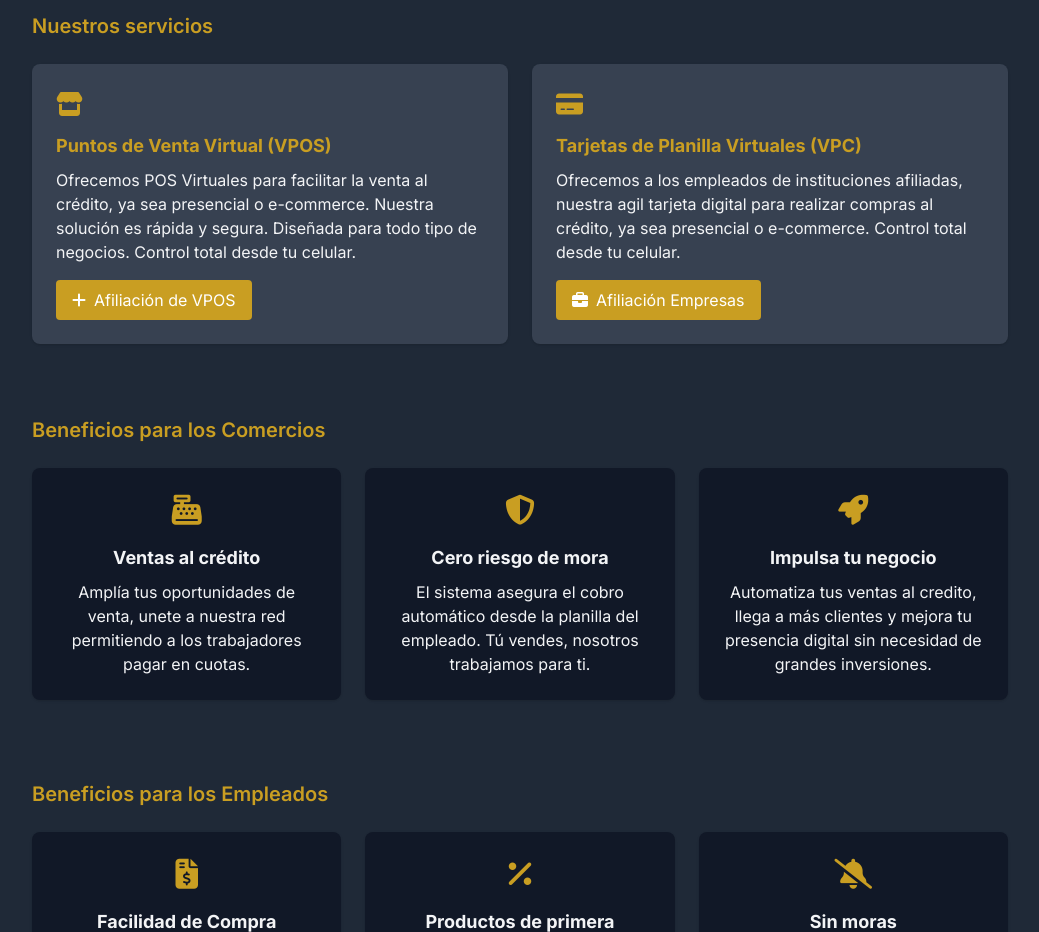
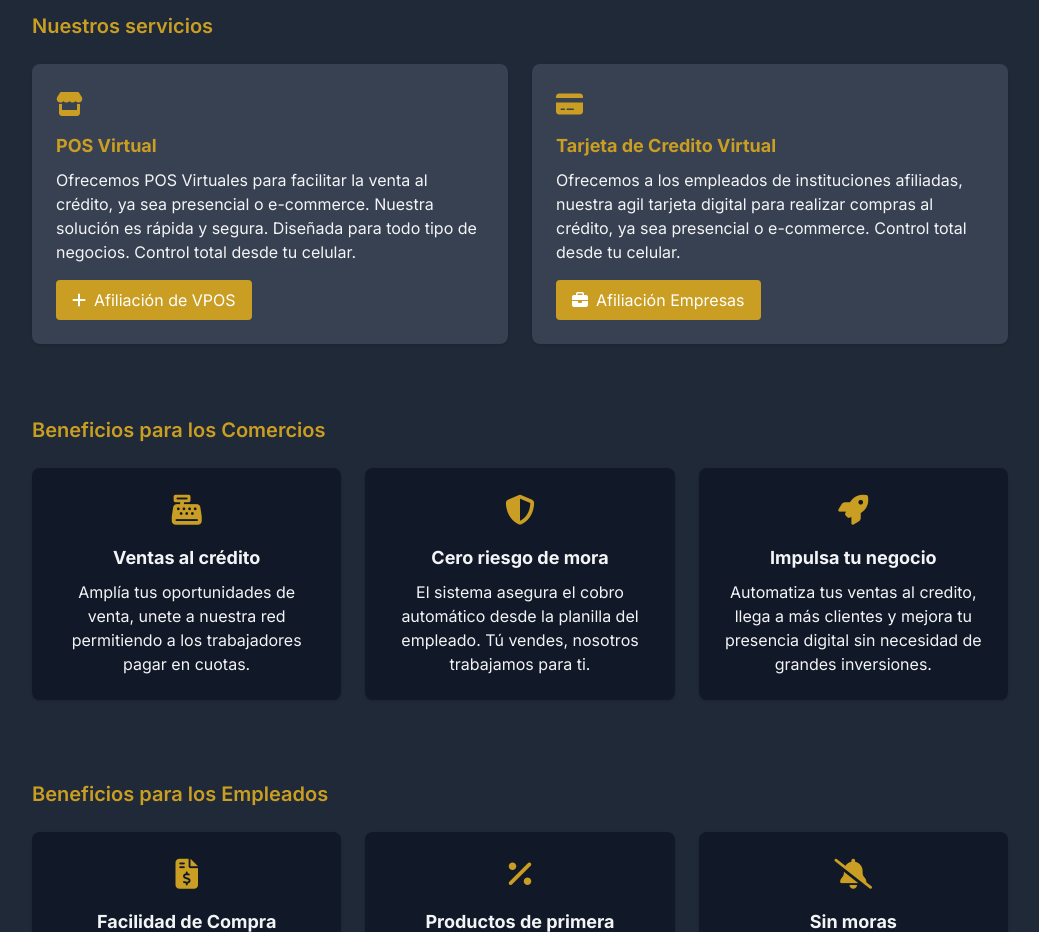
Before and after one commit to Deldenredp/Deldenredp.github.io, a plain HTML site: page index.html in a window 1280 px wide. Shown: the part 1120-2052 px from the top of the page, without its empty margins (120-1159 px from the left). Drawn offline with nearby package versions, Linux system fonts and the light colour scheme.

Commit message:
Update index.html

```diff
--- a/index.html
+++ b/index.html
@@ -275,7 +275,7 @@
         <!-- VPOS -->
         <div class="bg-white dark:bg-gray-700 p-6 rounded-lg shadow transition duration-300 ease-in-out transform hover:scale-105">
           <i class="fa-solid fa-store text-brand text-2xl mb-3"></i>
-          <h3 class="text-lg font-bold text-brand mb-2">Puntos de Venta Virtual (VPOS)</h3>
+          <h3 class="text-lg font-bold text-brand mb-2">POS Virtual</h3>
           <p class="mb-4">Ofrecemos POS Virtuales para facilitar la venta al crédito, ya sea presencial o e-commerce. Nuestra solución es rápida y segura. Diseñada para todo tipo de negocios. Control total desde tu celular.</p>
           <a href="#" onclick="abrirFormulario('vpos'); return false;"
 
@@ -286,7 +286,7 @@
         <!-- VPC -->
         <div class="bg-white dark:bg-gray-700 p-6 rounded-lg shadow transition duration-300 ease-in-out transform hover:scale-105">
           <i class="fa-solid fa-credit-card text-brand text-2xl mb-3"></i>
-          <h3 class="text-lg font-bold text-brand mb-2">Tarjetas de Planilla Virtuales (VPC)</h3>
+          <h3 class="text-lg font-bold text-brand mb-2">Tarjeta de Credito Virtual</h3>
           <p class="mb-4">Ofrecemos a los empleados de instituciones afiliadas, nuestra agil tarjeta digital para realizar compras al crédito, ya sea presencial o e-commerce. Control total desde tu celular.</p>
           <a href="#" onclick="abrirFormulario('patronos'); return false;"
              class="inline-block bg-brand text-white px-4 py-2 rounded hover:bg-yellow-700 transition duration-300 ease-in-out transform hover:scale-105">
```
